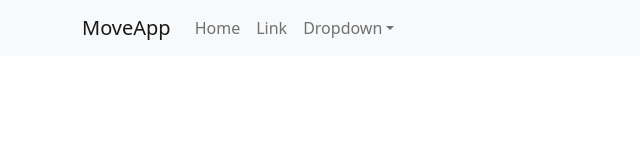
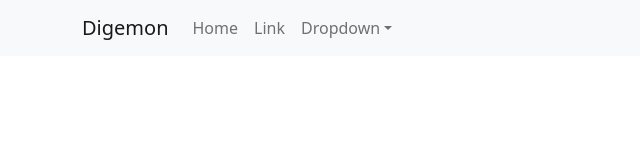
Before and after one commit to mohammedboreny/api-Digemon, a plain HTML site: page index.html in a window 1280 px wide. Shown: the full height of the page, 0-640 px from the left. Drawn offline with Linux system fonts and the light colour scheme.

Commit message:
Adjusting Navbar Title

```diff
--- a/index.html
+++ b/index.html
@@ -13,7 +13,7 @@
        <header>
         <nav class="navbar navbar-expand-sm navbar-light bg-light">
             <div class="container">
-                <a class="navbar-brand" href="#">MoveApp</a>
+                <a class="navbar-brand" href="#">Digemon </a>
                 <button class="navbar-toggler d-lg-none" type="button" data-bs-toggle="collapse"
                     data-bs-target="#collapsibleNavId" aria-controls="collapsibleNavId" aria-expanded="false"
                     aria-label="Toggle navigation">
```
